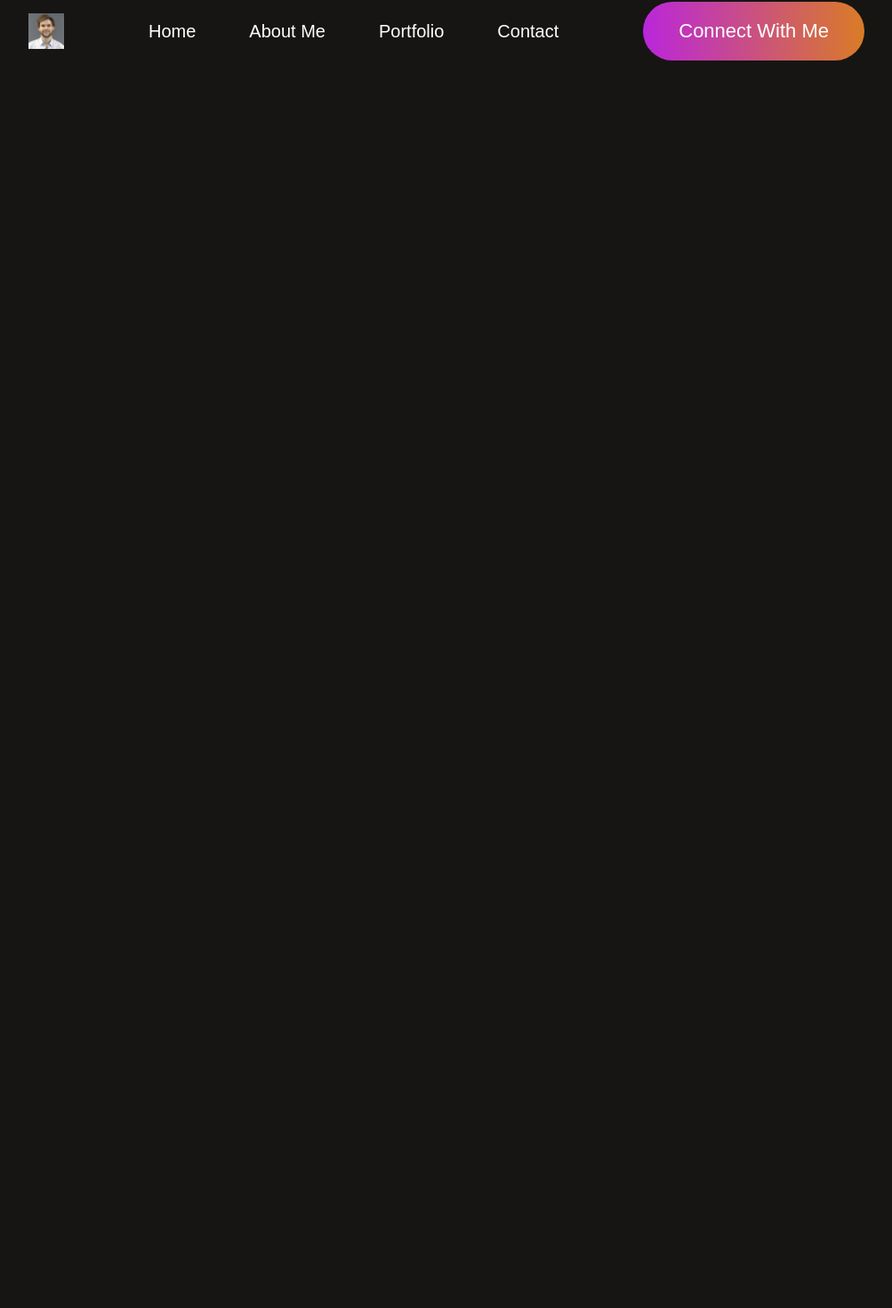
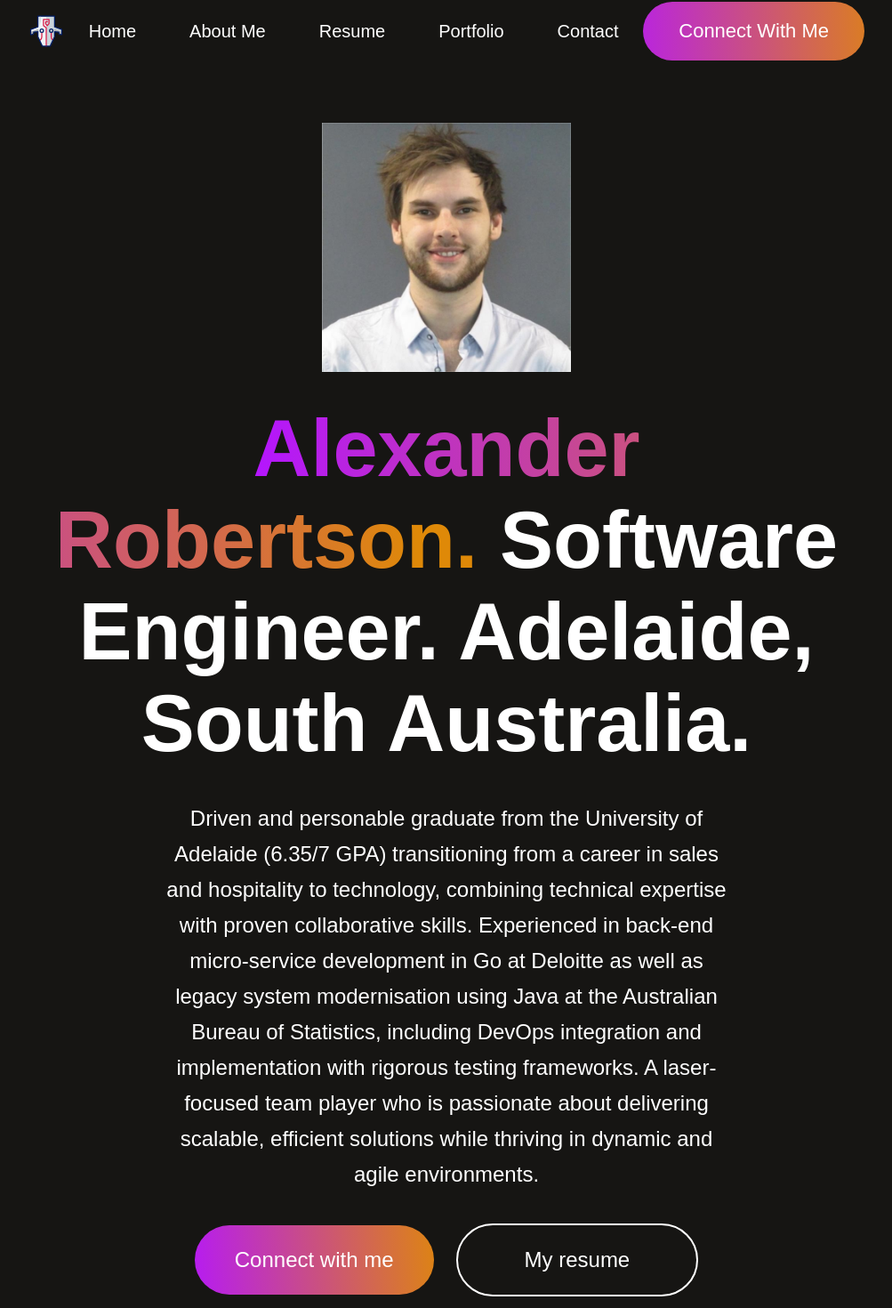
Before and after one commit to CandyXandy/CandyXandy.github.io, a React (Vite) app: page / in a window 1280 px wide. Shown: the part 18-1488 px from the top of the page at 89% size, without its empty margins (138-1141 px from the left). Before the commit the page ends 820 px from the top, so only its background shows below. Built offline with nearby package versions, Linux system fonts and the light colour scheme; a web font is replaced by a local one.

Commit message:
[FEAT] hero component implemented

```diff
--- a/src/Components/Hero/Hero.css
+++ b/src/Components/Hero/Hero.css
@@ -0,0 +1,63 @@
+.hero {
+    display: flex;
+    align-items: center;
+    flex-direction: column;
+    gap: 35px;
+}
+
+.hero img {
+    margin-top: 50px;
+    width: 35vh;
+}
+
+.hero h1 {
+    text-align: center;
+    width: 70%;
+    font-size: 90px;
+    font-weight: 600;
+}
+
+.hero h1 span {
+    background: linear-gradient(270deg, #DF8908 10%, #B415FF 100%);
+    background-clip: text;
+    -webkit-background-clip: text;
+    -webkit-text-fill-color: transparent;
+}
+
+.hero p {
+    width: 50%;
+    text-align: center;
+    font-size: 24px;
+    line-height: 40px;
+}
+
+.hero-action {
+    display: flex;
+    align-items: center;
+    gap: 25px;
+    font-size: 24px;
+    font-weight: 500;
+    margin-bottom: 50px;
+}
+
+.hero-connect {
+    padding: 25px 45px;
+    border-radius: 50px;
+    background: linear-gradient(264deg, #DF8908 -5.09%, #B415FF 106.28%);
+    cursor: pointer;
+}
+
+.hero-connect:hover {
+    border: 2px solid #FFF;
+}
+
+.hero-resume {
+    padding: 25px 75px;
+    border-radius: 50px;
+    border: 2px solid #FFF;
+    cursor: pointer;
+}
+
+.hero-resume:hover {
+    border-color: #B415FF;
+}
--- a/src/Components/Hero/Hero.tsx
+++ b/src/Components/Hero/Hero.tsx
@@ -1,11 +1,25 @@
 import React from 'react'
 import "./Hero.css"
+import profile_img from "../../assets/headshot.jpg"
 
 
 const Hero = () => {
     return (
         <div className='hero'>
-
+            <img src={profile_img} alt="A headshot of Alexander" />
+            <h1><span>Alexander Robertson. </span>Software Engineer. Adelaide, South Australia.</h1>
+            <p>
+                Driven and personable graduate from the University of Adelaide (6.35/7 GPA) transitioning from a career in
+                sales and hospitality to technology, combining technical expertise with proven collaborative skills. Experienced
+                in back-end micro-service development in Go at Deloitte as well as legacy system modernisation using Java at the
+                Australian Bureau of Statistics, including DevOps integration and implementation with rigorous testing frameworks.
+                A laser-focused team player who is passionate about delivering scalable, efficient solutions while thriving in
+                dynamic and agile environments.
+            </p>
+            <div className="hero-action">
+                <div className="hero-connect"> Connect with me </div>
+                <div className="hero-resume"> My resume </div>
+            </div>
         </div>
     )
 }
--- a/src/Components/Navbar/Navbar.tsx
+++ b/src/Components/Navbar/Navbar.tsx
@@ -1,6 +1,6 @@
 import React from 'react'
 import './Navbar.css'
-import logo from "../../assets/headshot.jpg"
+import logo from "../../assets/logo.svg"
 
 const Navbar = () => {
     return (
@@ -9,6 +9,7 @@ const Navbar = () => {
             <ul className="nav-menu">
                 <li>Home</li>
                 <li>About Me</li>
+                <li>Resume</li>
                 <li>Portfolio</li>
                 <li>Contact</li>
             </ul>
```
Also changed, not shown: src/assets/logo.svg (added).
